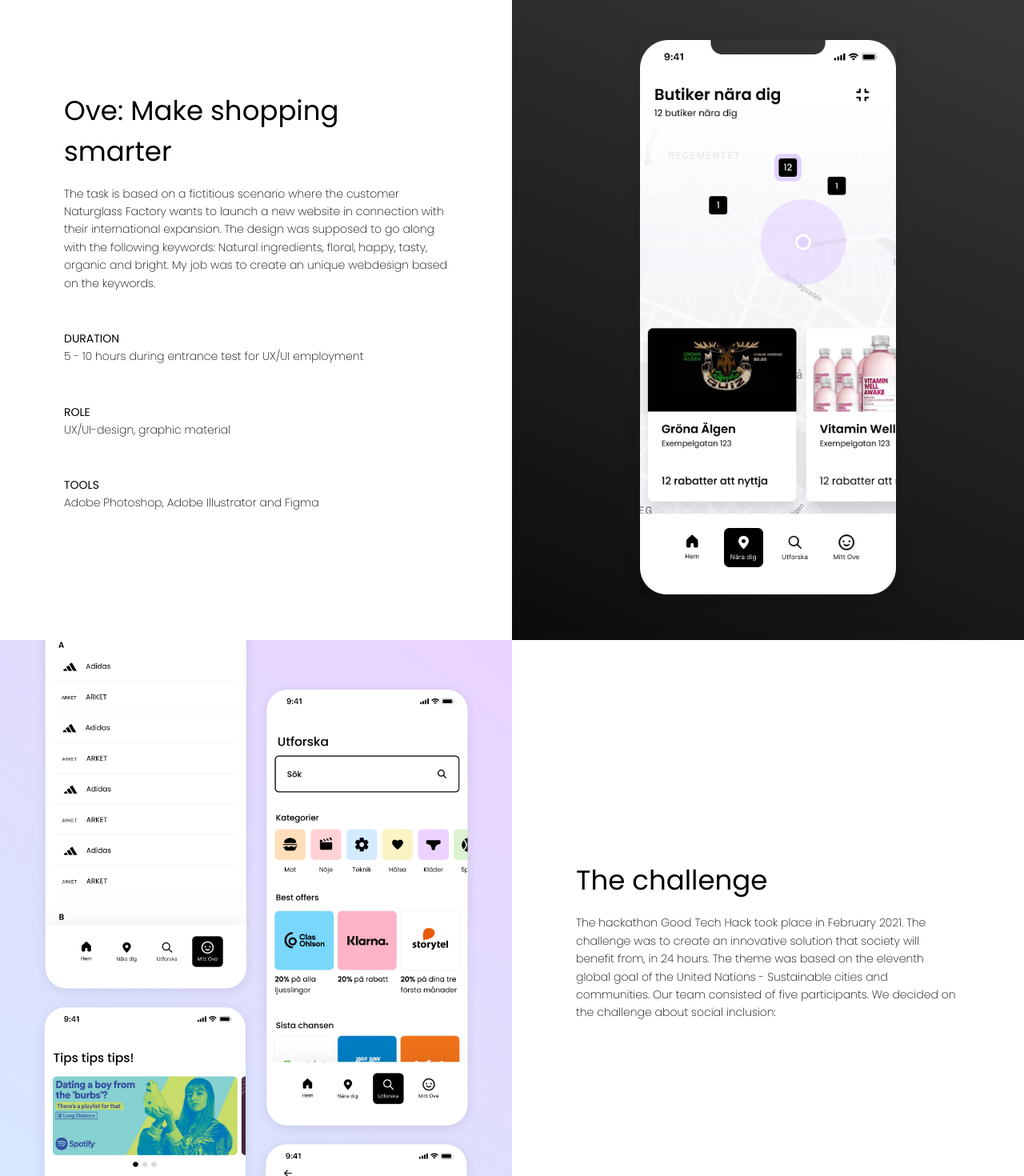
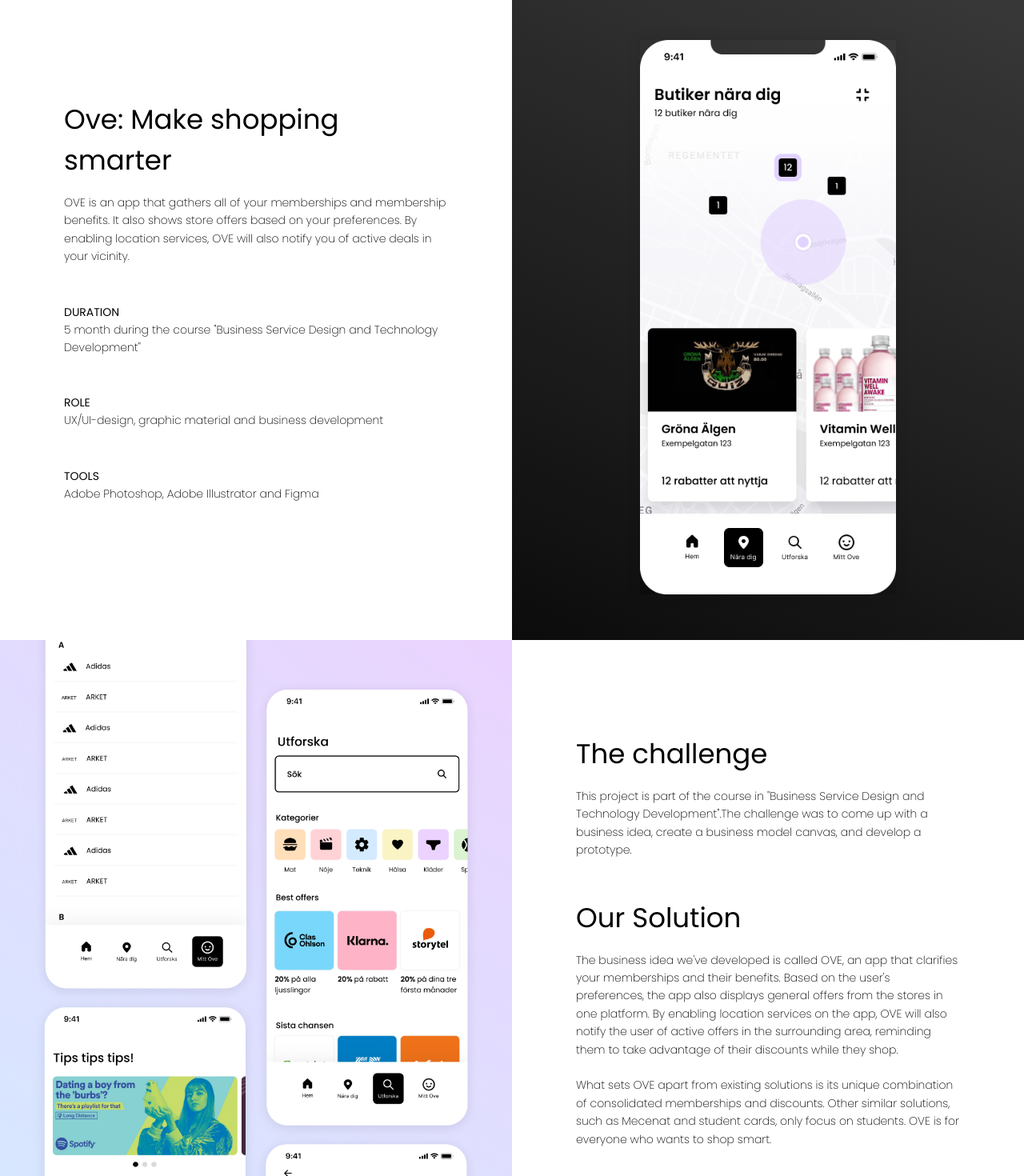
Before and after one commit to emmarosenlind/portfolio-2023, a React (Create React App) app: page /Ove in a window 1280 px wide. Shown: the top 1470 px of the page at 80% size. Built offline with nearby package versions, Linux system fonts and the light colour scheme.

Commit message:
Text update

```diff
--- a/src/Containers/About/About.jsx
+++ b/src/Containers/About/About.jsx
@@ -13,7 +13,7 @@
        <div className='portfolio__about' id = "about">
           <div className ="portfolio__about-content">
               <h1>It's all about <br/> the experience</h1>
-              <p>As a user-centered designer with a passion for creating intuitive and effective digital solutions, I have over 3 years of experience in the field of UX design. I am currently in my fourth year of a Master of Science program in UX design and working as a part-time UX consultant. My skills include user research, wireframing and prototyping, user testing, project management and programming. I also have an interest in graphic design. <br/> <br/>In my free time, I enjoy staying active and being outdoors in nature, which brings fresh perspectives to my work. I am always looking for new challenges and opportunities to improve my skills and deliver the best possible user experience."</p>
+              <p>As a user-centered designer with a passion for creating intuitive and effective digital solutions or I am currently in my fourth year of a Master of Science program in UX design and working as a part-time UX consultant. My skills include user research, wireframing and prototyping, user testing, project management and programming. I also have an interest in graphic design. <br/> <br/>In my free time, I enjoy exploring nature outdoors or expressing my creative side through knitting (even if I don't always have the patience for it). I always look for new challenges and opportunities to improve my skills and deliver the best possible user experience.</p>
               <h2><a href="mailto:emma.rosenlind@gmail.com" >Let's talk</a></h2>
           </div>
           <img src={pic} alt ="Me"/>
--- a/src/Containers/Projects/Fun/Ove.jsx
+++ b/src/Containers/Projects/Fun/Ove.jsx
@@ -10,12 +10,13 @@
             <div className ="portfolio__projects-left">
                 <div className ="portfolio__projects-left_content">
                     <h1>Ove: Make shopping smarter</h1>
-                    <p>The task is based on a fictitious scenario where the customer Naturglass Factory wants to launch a new website in connection with their international expansion. The design was supposed to go along with the following keywords: Natural ingredients, floral, happy, tasty, organic and bright. My job was to create an unique webdesign based on the keywords.</p>
+                    <p>OVE is an app that gathers all of your memberships and membership benefits. It also shows store offers based on your preferences. By enabling location services, OVE will also notify you of active deals in your vicinity. </p>
                     <div className ="portfolio__projects-left_content-description">
                         <h2>DURATION</h2>
-                        <p>5 - 10 hours during entrance test for UX/UI employment</p>
+                        <p>5 month during the course "Business Service Design and Technology Development"</p>
                         <h2>ROLE</h2>
-                        <p>UX/UI-design, graphic material</p>
+                        <p>UX/UI-design, graphic material and business development</p>
+
                         <h2>TOOLS</h2>
                         <p>Adobe Photoshop, Adobe Illustrator and Figma</p>
                     </div>
@@ -38,8 +39,13 @@
             <div className = "portfolio__projects-left">
                 <div className = "portfolio__projects-left_content">
                     <h1>The challenge</h1>
-                    <p>The hackathon Good Tech Hack took place in February 2021. The challenge was to create an innovative solution that society will benefit from, in 24 hours. The theme was based on the eleventh global goal of the United Nations - Sustainable cities and communities. Our team consisted of five participants. We decided on the challenge about social inclusion:
-                    </p>
+                    <p>This project is part of the course in "Business Service Design and Technology Development".The challenge was to come up with a business idea, create a business model canvas, and develop a prototype. </p>
+                    <h1>Our Solution</h1>
+                    <p>The business idea we've developed is called OVE, an app that clarifies your memberships and their benefits. Based on the user's preferences, the app also displays general offers from the stores in one platform. By enabling location services on the app, OVE will also notify the user of active offers in the surrounding area, reminding them to take advantage of their discounts while they shop.
+<br/><br/>
+What sets OVE apart from existing solutions is its unique combination of consolidated memberships and discounts. Other similar solutions, such as Mecenat and student cards, only focus on students. OVE is for everyone who wants to shop smart.
+</p>
+
                 </div>
             </div>
         </div>
```
